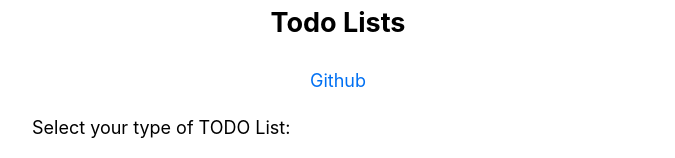
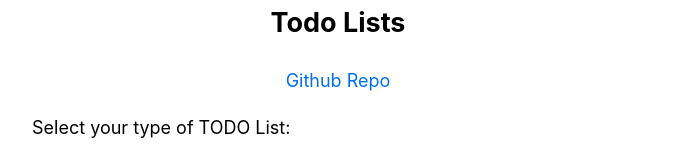
Before and after one commit to ZarcoNontol/todo-list-nextjs, a Next.js app: page / in a window 1280 px wide. Shown: the part 181-339 px from the top of the page, without its empty margins (302-977 px from the left). Built offline with nearby package versions, Linux system fonts and the light colour scheme.

Commit message:
refactor: add improvements to code

```diff
--- a/components/layout.jsx
+++ b/components/layout.jsx
@@ -28,8 +28,8 @@ export default function Layout({ children, home }) {
         <h1>{name}</h1>
         <h2>Todo Lists</h2>
         <div>
-          <a href="https://github.com/ZarcoNontol" target={"_blank"}>
-            Github
+          <a href="https://github.com/ZarcoNontol/todo-list-nextjs" target={"_blank"}>
+            Github Repo
           </a>
         </div>
       </header>
--- a/modules/todo-list/interfaces/todo-list.ts
+++ b/modules/todo-list/interfaces/todo-list.ts
@@ -15,3 +15,9 @@ export interface ListItemRootProps {
   onRemove: (id: string) => void;
   onUpdate: (item: ListItemDTO) => void;
 }
+
+
+export enum TodoListMode {
+  NAKED = "NAKED",
+  MUI = "MUI",
+}
--- a/pages/index.tsx
+++ b/pages/index.tsx
@@ -2,13 +2,9 @@ import { Button } from "@mui/material";
 import Head from "next/head";
 import { useState } from "react";
 import Layout, { siteTitle } from "../components/layout";
-import { NakedTodoList, MUITodoList } from "../modules/todo-list";
+import { NakedTodoList, MUITodoList, TodoListMode } from "../modules/todo-list";
 import { itemsGenerator } from "../modules/todo-list/helpers";
 
-export enum TodoListMode {
-  NAKED = "NAKED",
-  MUI = "MUI",
-}
 
 export default function Home({ items }) {
   const [listType, setListType] = useState<TodoListMode>(TodoListMode.MUI);
```
